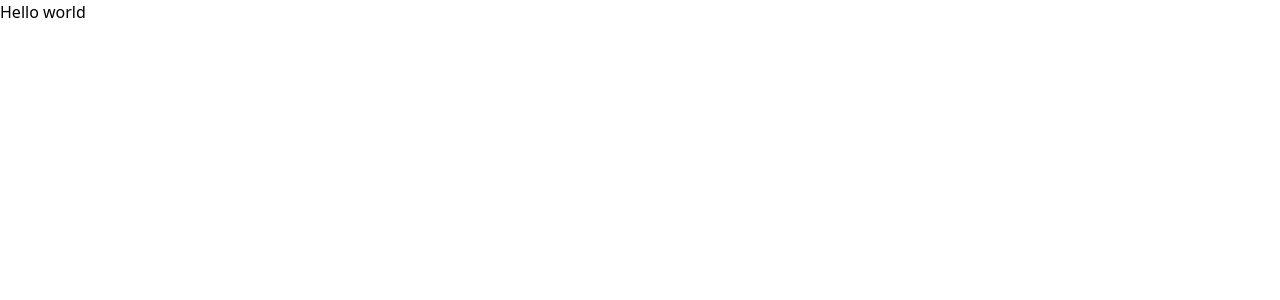
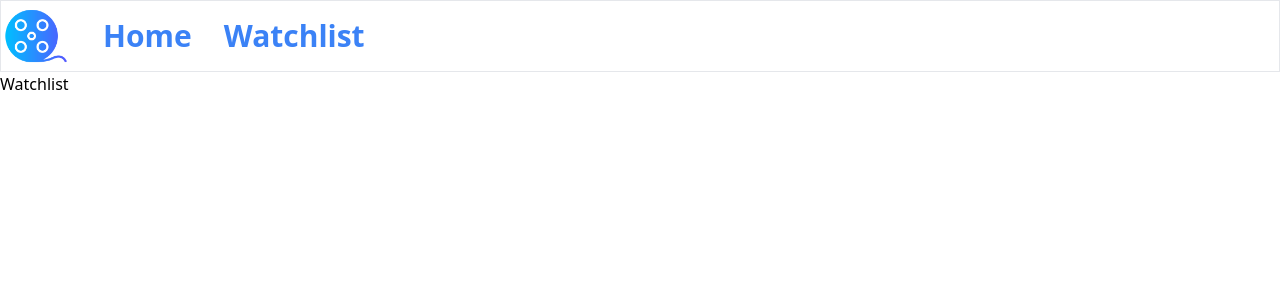
Before and after one commit to CURIOUSABHEE/IMDB_Clone, a React (Vite) app: page /watchlist in a window 1280 px wide. Shown: the top 300 px of the page. Built offline with nearby package versions, Linux system fonts and the light colour scheme.

Commit message:
Wrote code for Navbar and Banner Component

```diff
--- a/package.json
+++ b/package.json
@@ -25,6 +25,7 @@
     "eslint-plugin-react-refresh": "^0.4.14",
     "globals": "^15.12.0",
     "postcss": "^8.4.49",
+    "react-router-dom": "^7.0.2",
     "tailwindcss": "^3.4.16",
     "vite": "^6.0.1"
   }
--- a/src/App.jsx
+++ b/src/App.jsx
@@ -1,9 +1,29 @@
 import "./App.css";
+import Navbar from "./Components/Navbar";
+import Movies from "./Components/Movies";
+import Watchlist from "./Components/Watchlist";
+import { BrowserRouter, Route, Routes } from "react-router-dom";
+import Banner from "./Components/Banner";
 
 function App() {
   return (
     <>
-      <h1> Hello world </h1>
+      <BrowserRouter>
+        <Navbar />
+
+        <Routes>
+          <Route
+            path="/"
+            element={
+              <>
+                <Banner />
+                <Movies />
+              </>
+            }
+          />
+          <Route path="/watchlist" element={<Watchlist />} />
+        </Routes>
+      </BrowserRouter>
     </>
   );
 }
--- /dev/null
+++ b/src/Components/Banner.jsx
@@ -0,0 +1,18 @@
+import React from "react";
+
+function Banner() {
+  return (
+    <div
+      className="h-[50vh] md:h-[60vh] bg-cover bg-center flex items-end"
+      style={{
+        backgroundImage: `url(https://shorturl.at/dv1Th)`,
+      }}
+    >
+      <div className="text-white text-2xl text-center bg-blue-900 w-full  p-2">
+        Avengers Assemble
+      </div>
+    </div>
+  );
+}
+
+export default Banner;
--- /dev/null
+++ b/src/Components/Movies.jsx
@@ -0,0 +1,11 @@
+import React from "react";
+
+function Movies() {
+  return (
+    <div>
+      <h1>Movies</h1>
+    </div>
+  );
+}
+
+export default Movies;
--- /dev/null
+++ b/src/Components/Navbar.jsx
@@ -0,0 +1,25 @@
+import React from "react";
+import Logo from "../image.png";
+import { Link } from "react-router-dom";
+
+const Navbar = () => {
+  return (
+    <div className="flex border space-x-8 items-center pl-5px">
+      <img src={Logo} alt="Movie Logo" className="w-[70px]" />
+      <Link
+        to="/"
+        className="text-blue-500 hover:text-blue-700 text-3xl font-bold"
+      >
+        Home
+      </Link>
+      <Link
+        to="/watchlist"
+        className="text-blue-500  hover:text-blue-700 text-3xl font-bold"
+      >
+        Watchlist
+      </Link>
+    </div>
+  );
+};
+
+export default Navbar;
--- /dev/null
+++ b/src/Components/Watchlist.jsx
@@ -0,0 +1,11 @@
+import React from "react";
+
+function Watchlist() {
+  return (
+    <div>
+      <h1>Watchlist</h1>
+    </div>
+  );
+}
+
+export default Watchlist;
```
Also changed, not shown: src/image.png (added), 1 other file (tests, documents, lock files or other folders).
